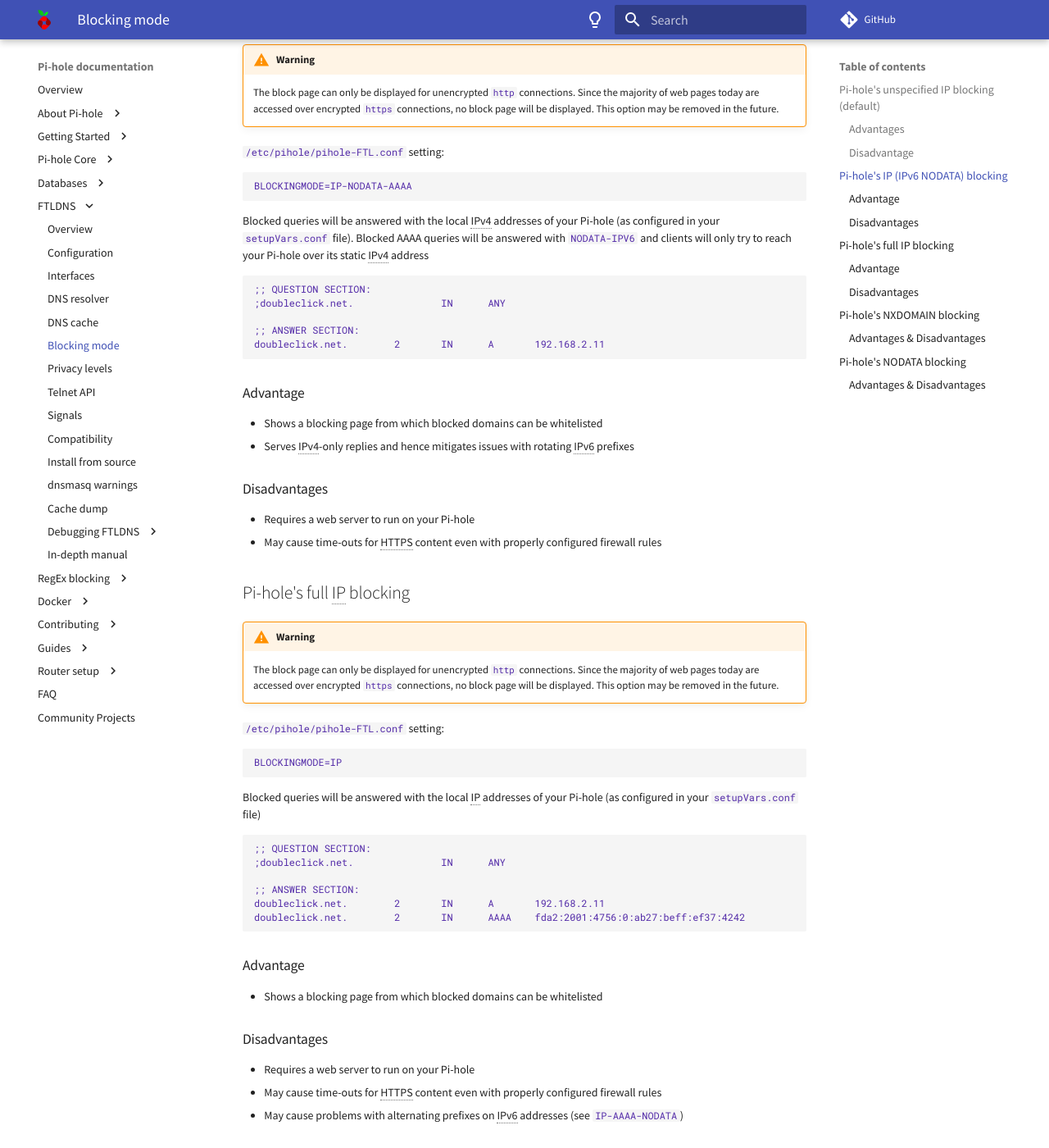
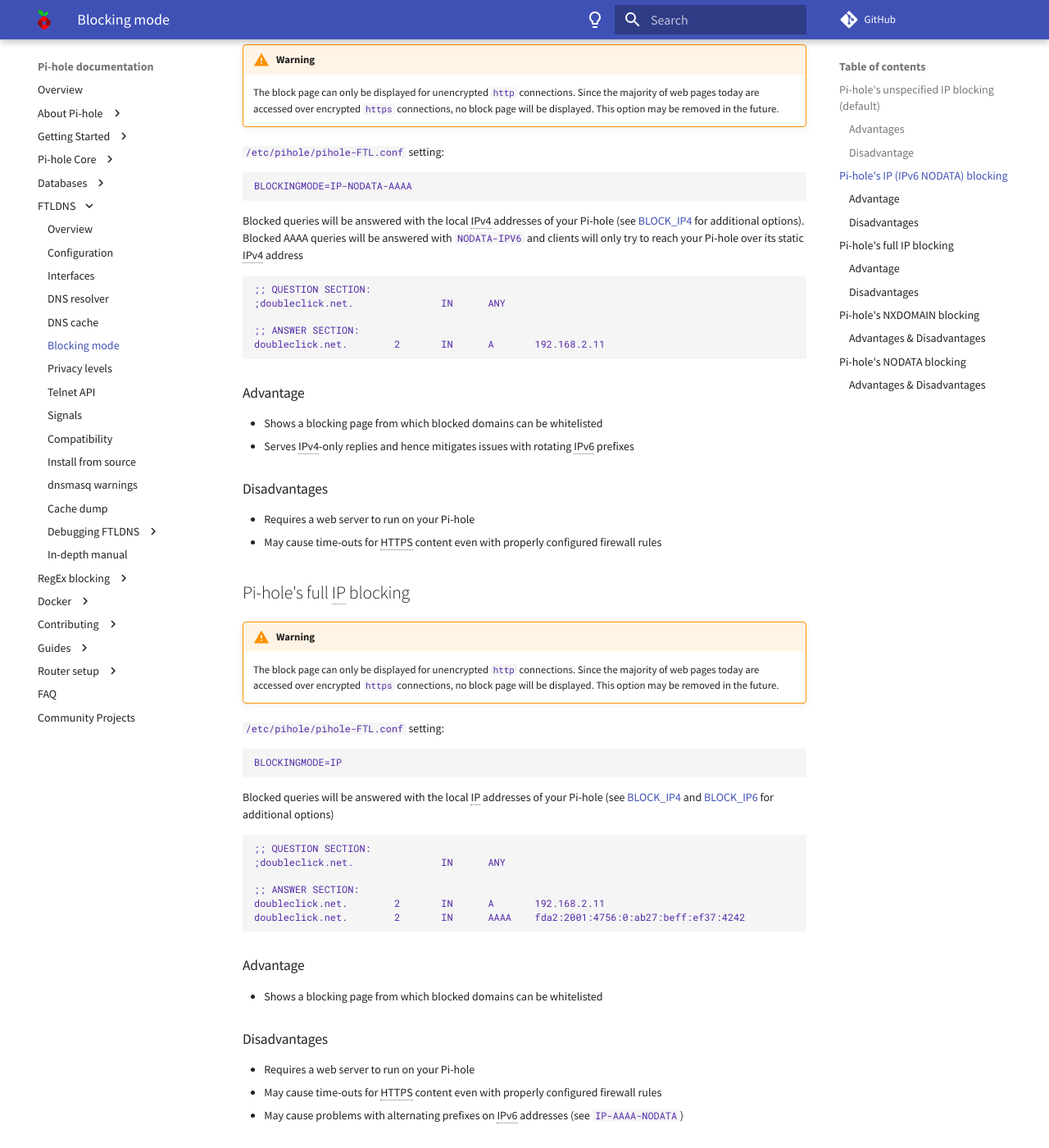
Before and after one commit to pi-hole/docs, an MkDocs documentation site: the page built from docs/ftldns/blockingmode.md, in a window 1280 px wide and 1400 px high, scrolled down 1011 px. Shown: the whole window at 82% size. Built offline with MkDocs 1.6.1 and Material for MkDocs 9.7.7, drawn with Linux system fonts in a browser that asks for light colours; comment, search, counter and statistics services are not loaded.

Commit message:
Adjust blockingmode.md
Signed-off-by: Christian König <ckoenig@posteo.de>

````diff
--- a/docs/ftldns/blockingmode.md
+++ b/docs/ftldns/blockingmode.md
@@ -47,7 +47,7 @@
 BLOCKINGMODE=IP-NODATA-AAAA
 ```
 
-Blocked queries will be answered with the local IPv4 addresses of your Pi-hole (as configured in your `setupVars.conf` file). Blocked AAAA queries will be answered with `NODATA-IPV6` and clients will only try to reach your Pi-hole over its static IPv4 address
+Blocked queries will be answered with the local IPv4 addresses of your Pi-hole (see [BLOCK_IP4](configfile.md#block_ipv4) for additional options). Blocked AAAA queries will be answered with `NODATA-IPV6` and clients will only try to reach your Pi-hole over its static IPv4 address
 
 ```
 ;; QUESTION SECTION:
@@ -78,7 +78,7 @@
 BLOCKINGMODE=IP
 ```
 
-Blocked queries will be answered with the local IP addresses of your Pi-hole (as configured in your `setupVars.conf` file)
+Blocked queries will be answered with the local IP addresses of your Pi-hole (see [BLOCK_IP4](configfile.md#block_ipv4) and  [BLOCK_IP6](configfile.md#block_ipv6) for additional options)
 
 ```
 ;; QUESTION SECTION:
````
